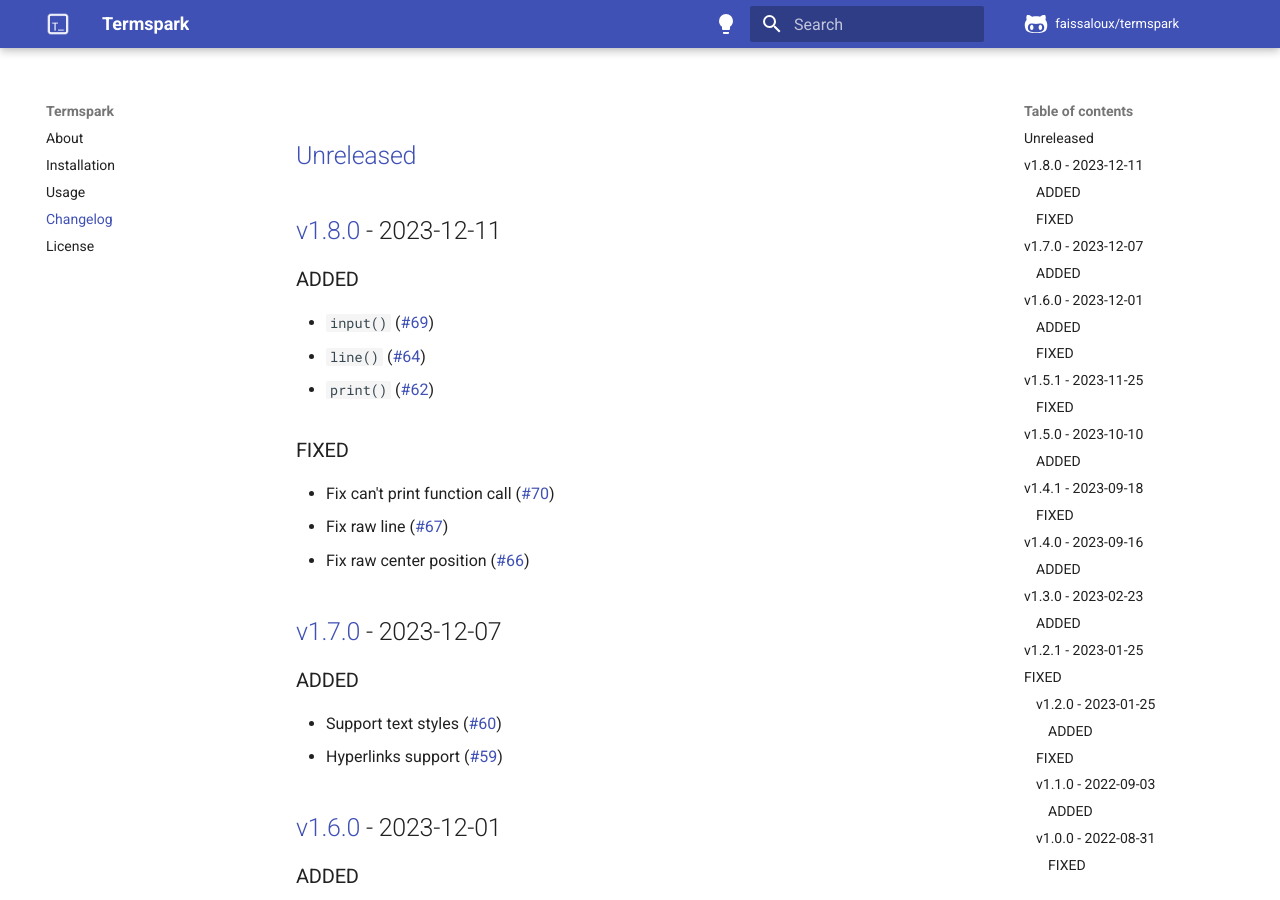
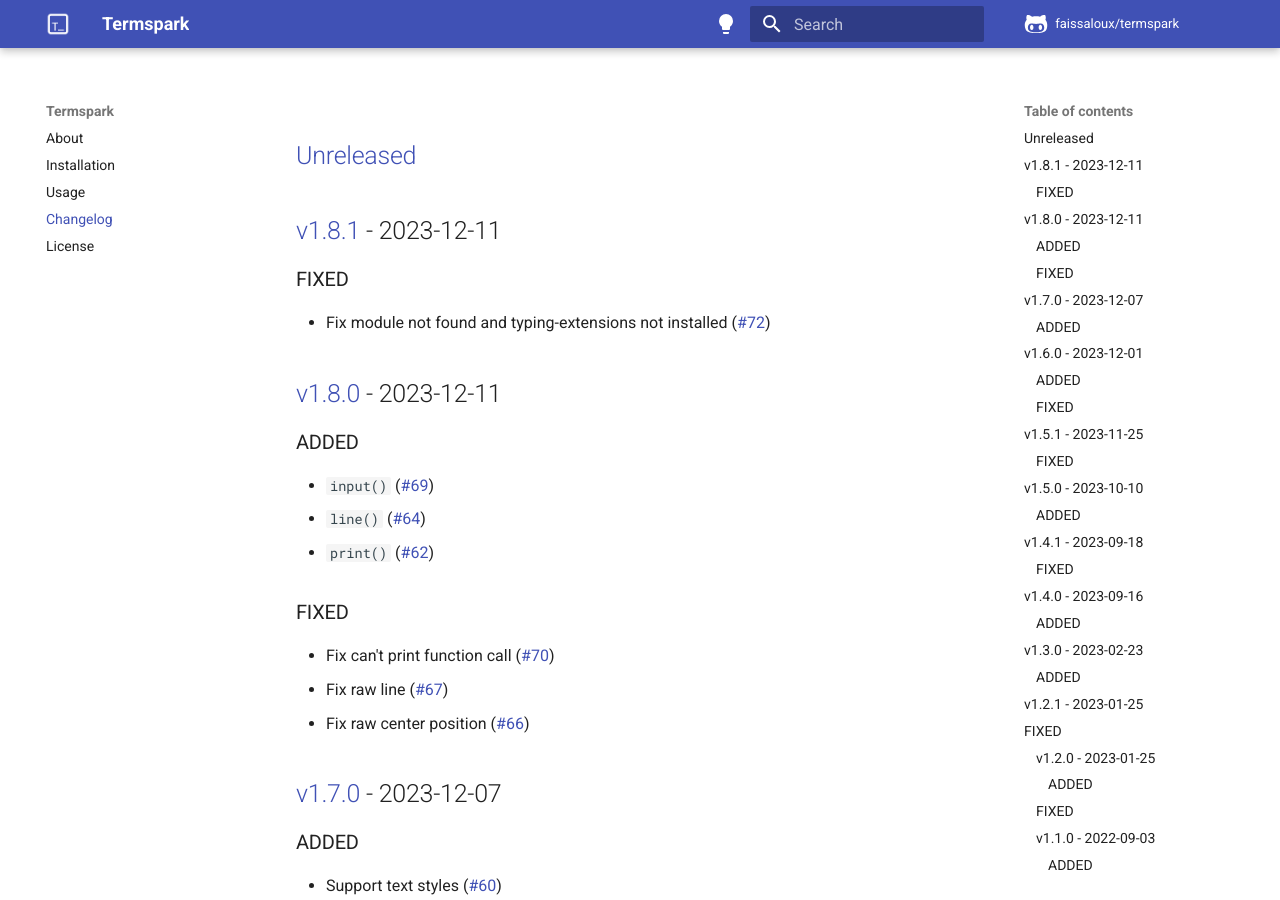
Before and after one commit to faissaloux/termspark, an MkDocs documentation site: the page built from docs/changelog.md, in a window 1280 px wide and 900 px high. Built offline with MkDocs 1.6.1 and Material for MkDocs 9.7.7, drawn with Linux system fonts in a browser that asks for light colours; comment, search, counter and statistics services are not loaded.

Commit message:
release: 1.8.1

```diff
--- a/docs/changelog.md
+++ b/docs/changelog.md
@@ -1,4 +1,9 @@
-## [Unreleased](https://github.com/faissaloux/termspark/compare/v1.8.0...main)
+## [Unreleased](https://github.com/faissaloux/termspark/compare/v1.8.1...main)
+
+
+## [v1.8.1](https://github.com/faissaloux/termspark/compare/v1.8.0...v1.8.1) - 2023-12-11
+### FIXED
+- Fix module not found and typing-extensions not installed ([#72](https://github.com/faissaloux/termspark/pull/72))
 
 ## [v1.8.0](https://github.com/faissaloux/termspark/compare/v1.7.0...v1.8.0) - 2023-12-11
 ### ADDED
--- a/setup.cfg
+++ b/setup.cfg
@@ -1,6 +1,6 @@
 [metadata]
 name = termspark
-version = 1.8.0
+version = 1.8.1
 author = Faissal Wahabali
 author_email = contact@faissaloux.com
 description = Takes control of terminal
```
Also changed, not shown: CHANGELOG.md (+6 -1 lines).
